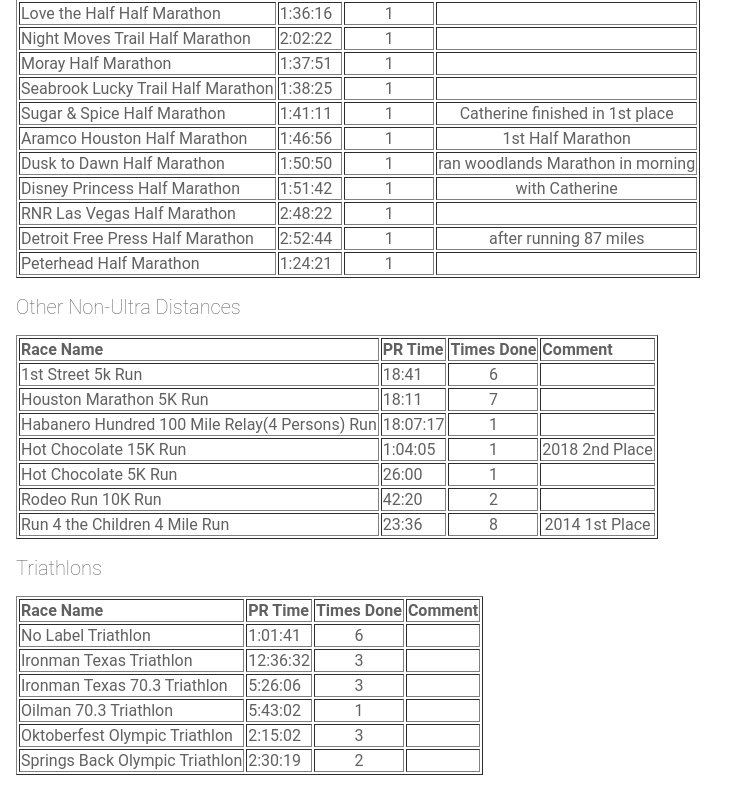
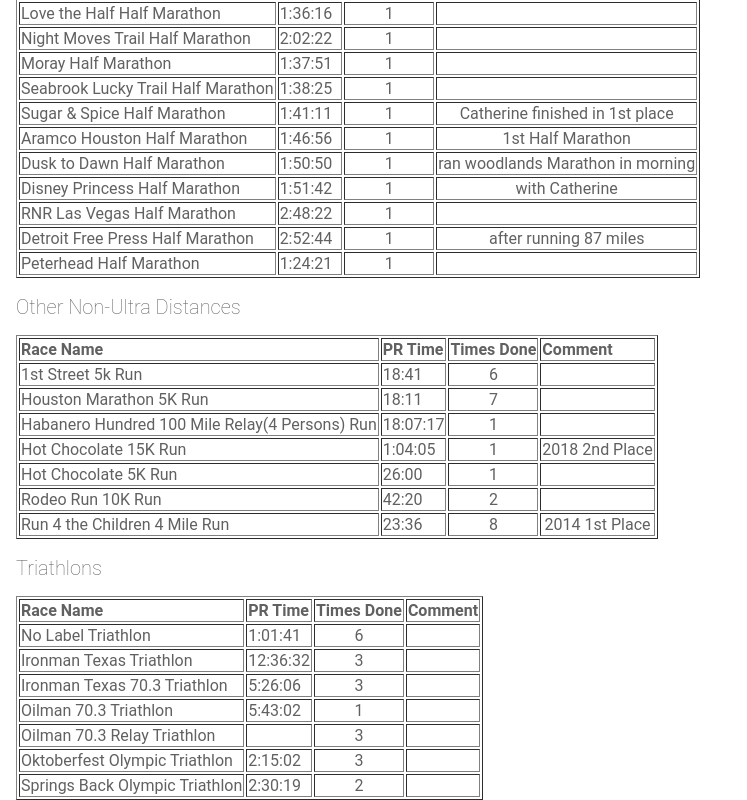
Before and after one commit to gchristie/rungogsrun, an Angular app: page / in a window 1280 px wide. Shown: the part 1753-2553 px from the top of the page, without its empty margins (0-747 px from the left). Before the commit the page ends 2528 px from the top, so only its background shows below. Built offline with nearby package versions, Linux system fonts and the light colour scheme.

Commit message:
1 file modified

```diff
--- a/src/app/racedata.ts
+++ b/src/app/racedata.ts
@@ -74,6 +74,7 @@ export var racedata =
 , { name:'Ironman Texas',PR:'12:36:32',count:3,racetype:'Triathlon',comment:''  }
 , { name:'Ironman Texas 70.3',PR:'5:26:06',count:3,racetype:'Triathlon',comment:''  }
 , { name:'Oilman 70.3',PR:'5:43:02',count:1,racetype:'Triathlon',comment:''  }
+, { name:'Oilman 70.3 Relay',PR:'',count:3,racetype:'Triathlon',comment:''  }
 , { name:'Oktoberfest Olympic',PR:'2:15:02',count:3,racetype:'Triathlon',comment:''  }
 , { name:'Springs Back Olympic',PR:'2:30:19',count:2,racetype:'Triathlon',comment:''  }
 
```
